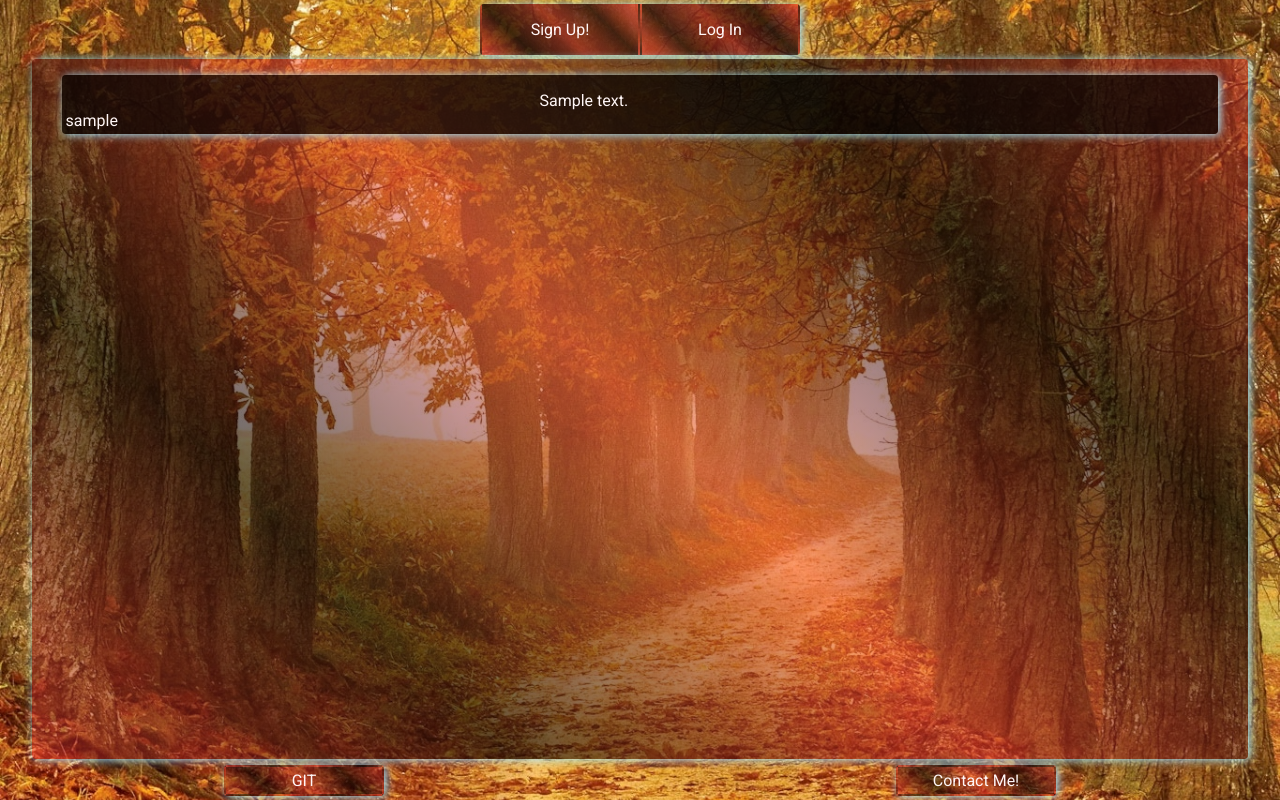
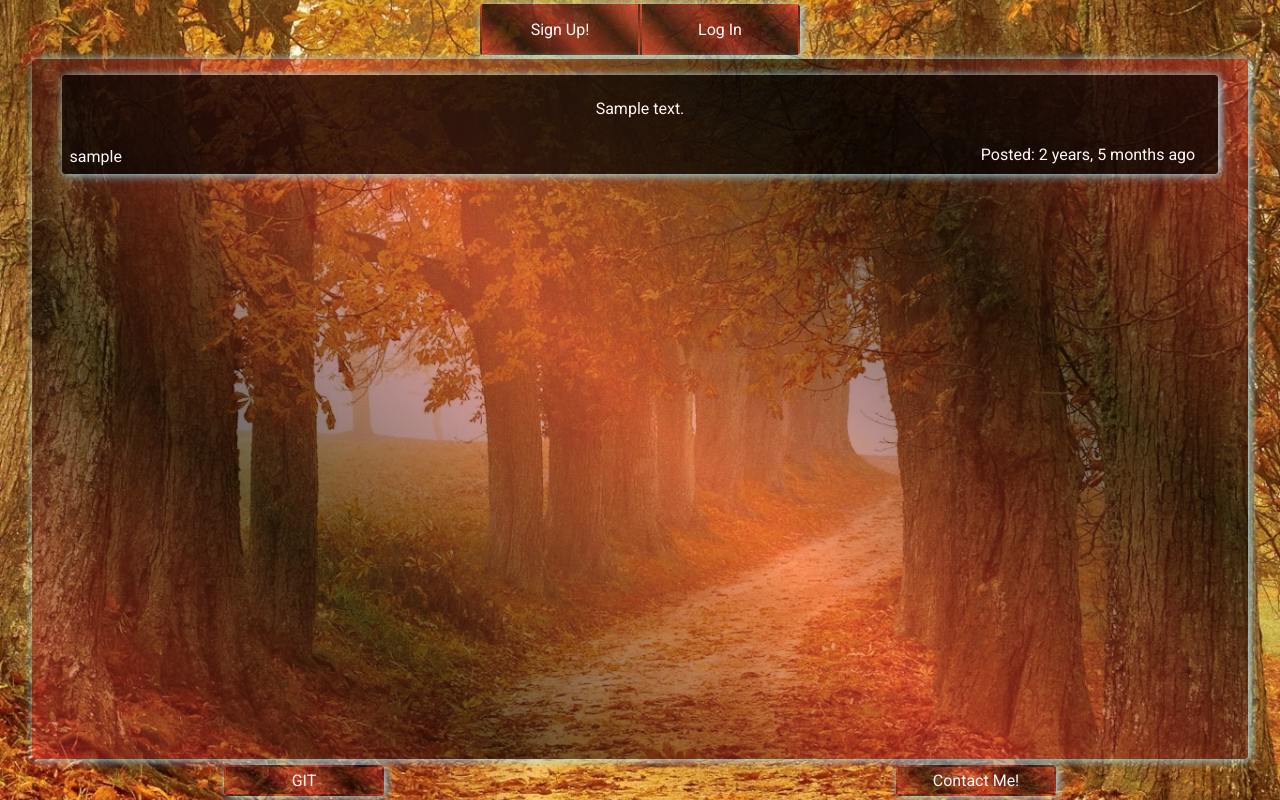
Before and after one commit to The-Estonian/LMBS, a Django app: page /all_posts/ in a window 1280 px wide. Run offline with Django 4.2, Linux system fonts and the light colour scheme; tables that the repository leaves empty hold one stand-in row (values such as "Sample post").

Commit message:
Feature: Added post date to model and time since post, adjusted visuals on posts

```diff
--- a/LMBS/settings.py
+++ b/LMBS/settings.py
@@ -25,7 +25,7 @@ SECRET_KEY = 'django-insecure-_8k=l637ct!!$wnpp2-+mq#^chx)jz3@%-k658yzbwf0%h5nrb
 # SECURITY WARNING: don't run with debug turned on in production!
 DEBUG = True
 
-ALLOWED_HOSTS = []
+ALLOWED_HOSTS = ["192.168.8.116"]
 
 
 # Application definition
--- a/website/admin.py
+++ b/website/admin.py
@@ -4,7 +4,7 @@ from .models import Posts, TemplateChoice, Templates
 
 @admin.register(Posts)
 class PostsAdmin(admin.ModelAdmin):
-    list_display = ["id", "user_id", "message"]
+    list_display = ["id", "user_id", "message", "created_on", "edited_on"]
 
 
 @admin.register(TemplateChoice)
--- a/website/models.py
+++ b/website/models.py
@@ -2,7 +2,7 @@ from django.db.models import (
     CASCADE,
     Model,
     ForeignKey,
-    CharField,
+    DateTimeField,
     TextField,
     )
 from django.contrib.auth.models import User
@@ -12,6 +12,8 @@ from django.contrib.auth.models import User
 class Posts(Model):
     user_id = ForeignKey(User, on_delete=CASCADE)
     message = TextField(max_length=255)
+    created_on = DateTimeField(auto_now_add=True)
+    edited_on = DateTimeField(auto_now=True)
 
     class Meta:
         verbose_name_plural = "All available posts!"
@@ -30,7 +32,7 @@ class TemplateChoice(Model):
 
 class Templates(Model):
     user_id = ForeignKey(User, on_delete=CASCADE)
-    template = ForeignKey(TemplateChoice, on_delete=CASCADE, default=1)
+    template = ForeignKey(TemplateChoice, on_delete=CASCADE, default=2)
 
     class Meta:
         verbose_name_plural = "User template picks"
--- a/website/static/templates/website/template1/main.css
+++ b/website/static/templates/website/template1/main.css
@@ -553,8 +553,8 @@ html body {
           box-shadow: 2px 1px 10px #a6eaff;
   margin: 1rem auto;
   background: rgba(0, 0, 0, 0.7);
-  padding: 1rem;
-  padding-bottom: 1.5rem;
+  padding: 1.5rem;
+  padding-bottom: 3.5rem;
   position: relative;
 }
 
@@ -562,6 +562,7 @@ html body {
   position: absolute;
   bottom: 0.2rem;
   left: 0.2rem;
+  padding: 0.25rem;
 }
 
 .post-instance__username a {
@@ -578,6 +579,14 @@ html body {
 
 .post-instance__post {
   width: 90%;
+  margin: auto;
+}
+
+.post-instance__date {
+  position: absolute;
+  bottom: 0.2rem;
+  padding: 0.4rem;
+  right: 1rem;
 }
 
 .post-instance__delete {
--- a/website/static/templates/website/template1/main.scss
+++ b/website/static/templates/website/template1/main.scss
@@ -343,13 +343,14 @@ html{
     box-shadow: $box-shadow;
     margin: 1rem auto;
     background: rgba(black, 0.7);
-    padding: 1rem;
-    padding-bottom: 1.5rem;
+    padding: 1.5rem;
+    padding-bottom: 3.5rem;
     position: relative;
     &__username{
         position: absolute;
         bottom: 0.2rem;
         left: 0.2rem;
+        padding: 0.25rem;
         a{
             transition: 0.7s;
             text-decoration: none;
@@ -362,6 +363,13 @@ html{
     }
     &__post{
         width: 90%;
+        margin: auto;
+    }
+    &__date{
+        position: absolute;
+        bottom: 0.2rem;
+        padding: 0.4rem;
+        right: 1rem;
     }
     &__delete{
         position: absolute;
--- a/website/templates/website/all_posts.html
+++ b/website/templates/website/all_posts.html
@@ -4,6 +4,7 @@
     {% if all_posts %}
         {% for posts in all_posts reversed %}
             <div class="post-instance">
+                <span class="post-instance__date">Posted: {{posts.created_on|timesince}} ago</span>
                 <span class="post-instance__username"><a href="{% url 'public_account' posts.user_id.id %}">{{posts.user_id.username}}</a></span>
                 <span class="post-instance__post">{{posts.message}}</span>
                 {% if user.is_authenticated %}
--- a/website/templates/website/index.html
+++ b/website/templates/website/index.html
@@ -4,6 +4,7 @@
     {% if last_5_posts %}
         {% for posts in last_5_posts %}
             <div class="post-instance">
+                <span class="post-instance__date">Posted: {{posts.created_on|timesince}} ago</span>
                 <span class="post-instance__username"><a href="{% url 'public_account' posts.user_id.id %}">{{posts.user_id.username}}</a></span>
                 <span class="post-instance__post">{{posts.message}}</span>
             </div>
```
Also changed, not shown: website/static/templates/website/template2/main.css (+10 -3 lines), website/static/templates/website/template2/main.scss (+9 -3 lines), website/static/templates/website/template3/main.css (+10 -2 lines), website/static/templates/website/template3/main.scss (+9 -2 lines), website/migrations/0003_alter_templates_template.py (added), website/migrations/0004_posts_created_on_posts_edited_on.py (added), 3 other files.
